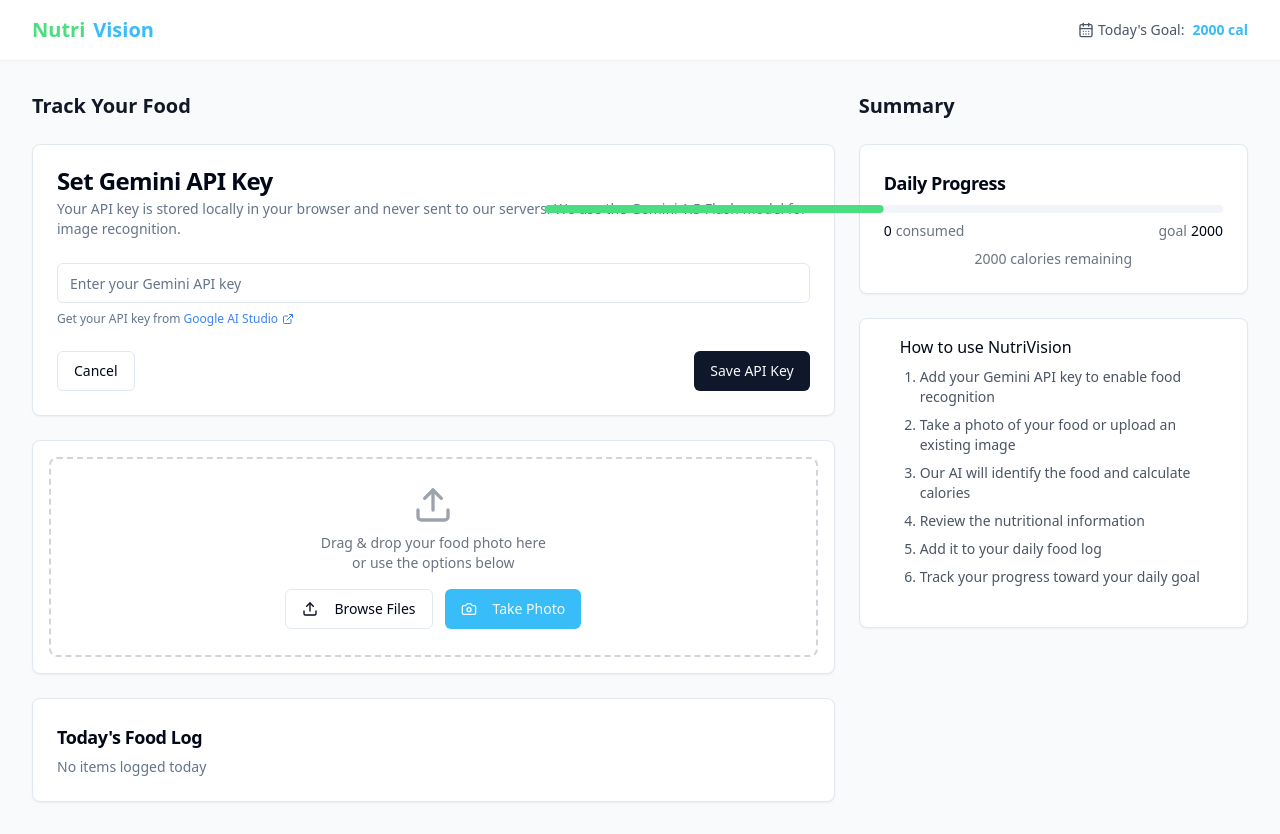
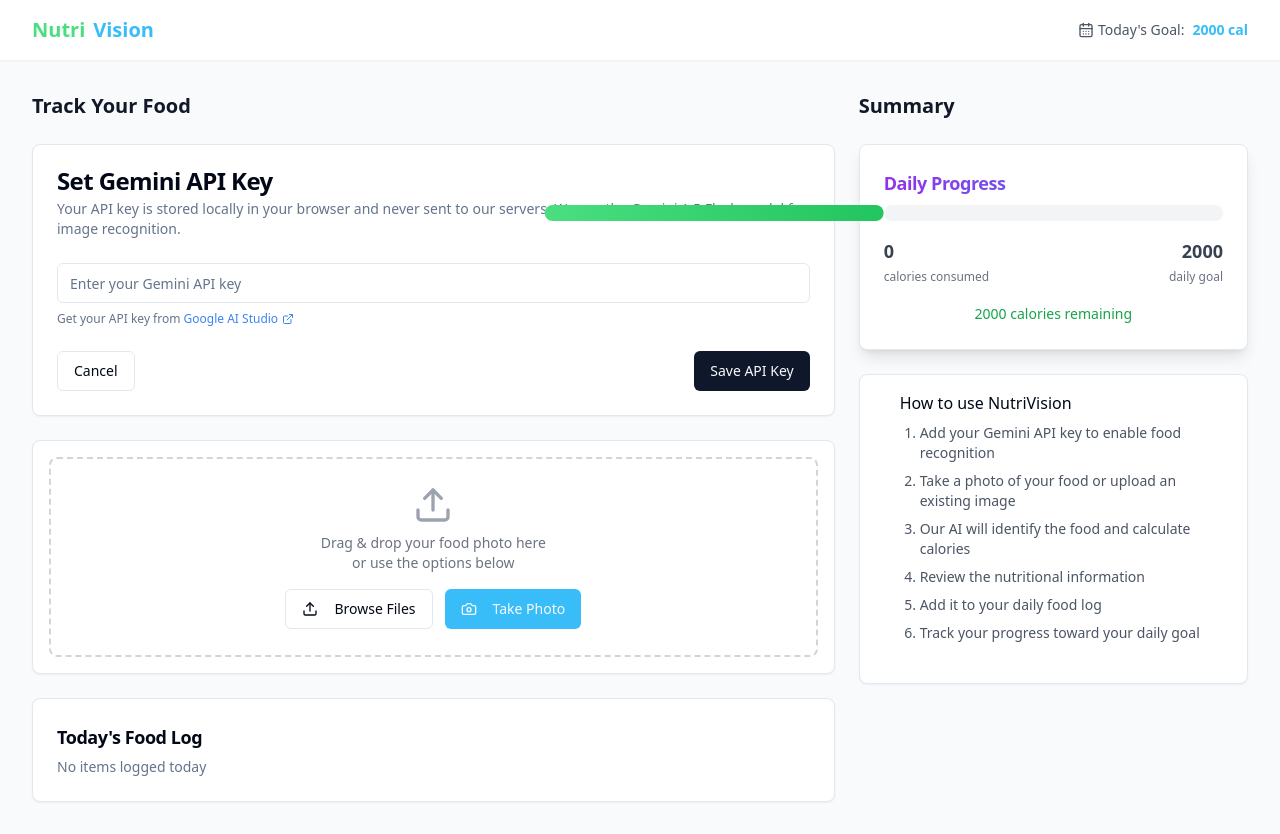
Before and after one commit to subaneshdev/photo-fuel-finder, a React (Vite) app: page / in a window 1280 px wide. Built offline with nearby package versions, Linux system fonts and the light colour scheme.

Commit message:
Fix: Improve DailyProgress UI
Improve the appearance and alignment of the progress bar in the DailyProgress component. Add color to the progress bar to make the UI more attractive.

```diff
--- a/src/components/DailyProgress.tsx
+++ b/src/components/DailyProgress.tsx
@@ -11,46 +11,55 @@ interface DailyProgressProps {
 const DailyProgress = ({ currentCalories, goalCalories }: DailyProgressProps) => {
   const progressPercentage = Math.min(Math.round((currentCalories / goalCalories) * 100), 100);
 
-  let progressColor = "bg-nutrition-green";
+  let progressColor = "bg-gradient-to-r from-green-400 to-green-500";
   if (progressPercentage > 85) {
-    progressColor = "bg-nutrition-yellow";
+    progressColor = "bg-gradient-to-r from-yellow-400 to-yellow-500";
   }
   if (progressPercentage >= 100) {
-    progressColor = "bg-nutrition-red";
+    progressColor = "bg-gradient-to-r from-red-400 to-red-500";
   }
 
   return (
-    <Card className="w-full">
-      <CardHeader className="pb-2">
-        <CardTitle className="text-lg">Daily Progress</CardTitle>
+    <Card className="w-full bg-white shadow-lg hover:shadow-xl transition-shadow duration-300">
+      <CardHeader className="pb-2 space-y-1">
+        <CardTitle className="text-lg font-semibold bg-gradient-to-r from-purple-600 to-blue-500 bg-clip-text text-transparent">
+          Daily Progress
+        </CardTitle>
       </CardHeader>
-      <CardContent>
-        <div className="space-y-2">
-          <div className="relative">
+      <CardContent className="pb-6">
+        <div className="space-y-4">
+          <div className="relative h-4">
             <Progress
               value={progressPercentage}
-              className="h-2"
+              className="h-4 rounded-full bg-gray-100"
             />
             <div
-              className={cn("absolute inset-0 h-full rounded-full", progressColor)}
+              className={cn(
+                "absolute inset-0 h-full rounded-full transition-transform duration-500",
+                progressColor
+              )}
               style={{ transform: `translateX(-${100 - progressPercentage}%)` }}
             />
           </div>
-          <div className="flex justify-between text-sm">
-            <div>
-              <span className="font-medium">{currentCalories}</span>
-              <span className="text-gray-500 ml-1">consumed</span>
+          <div className="flex justify-between items-center text-sm font-medium">
+            <div className="flex flex-col items-start gap-1">
+              <span className="text-lg font-bold text-gray-700">{currentCalories}</span>
+              <span className="text-gray-500 text-xs">calories consumed</span>
             </div>
-            <div>
-              <span className="text-gray-500 mr-1">goal</span>
-              <span className="font-medium">{goalCalories}</span>
+            <div className="flex flex-col items-end gap-1">
+              <span className="text-lg font-bold text-gray-700">{goalCalories}</span>
+              <span className="text-gray-500 text-xs">daily goal</span>
             </div>
           </div>
-          <div className="text-center text-sm text-gray-500">
+          <div className="text-center">
             {currentCalories <= goalCalories ? (
-              <span>{Math.max(0, goalCalories - currentCalories)} calories remaining</span>
+              <span className="text-sm font-medium text-green-600">
+                {Math.max(0, goalCalories - currentCalories)} calories remaining
+              </span>
             ) : (
-              <span className="text-nutrition-red">{currentCalories - goalCalories} calories over your goal</span>
+              <span className="text-sm font-medium text-red-500">
+                {currentCalories - goalCalories} calories over your goal
+              </span>
             )}
           </div>
         </div>
--- a/src/components/ui/progress.tsx
+++ b/src/components/ui/progress.tsx
@@ -1,6 +1,6 @@
+
 import * as React from "react"
 import * as ProgressPrimitive from "@radix-ui/react-progress"
-
 import { cn } from "@/lib/utils"
 
 const Progress = React.forwardRef<
@@ -10,13 +10,13 @@ const Progress = React.forwardRef<
   <ProgressPrimitive.Root
     ref={ref}
     className={cn(
-      "relative h-4 w-full overflow-hidden rounded-full bg-secondary",
+      "relative h-4 w-full overflow-hidden rounded-full bg-gray-100 transition-all",
       className
     )}
     {...props}
   >
     <ProgressPrimitive.Indicator
-      className="h-full w-full flex-1 bg-primary transition-all"
+      className="h-full w-full flex-1 transition-transform duration-500 ease-in-out"
       style={{ transform: `translateX(-${100 - (value || 0)}%)` }}
     />
   </ProgressPrimitive.Root>
```
